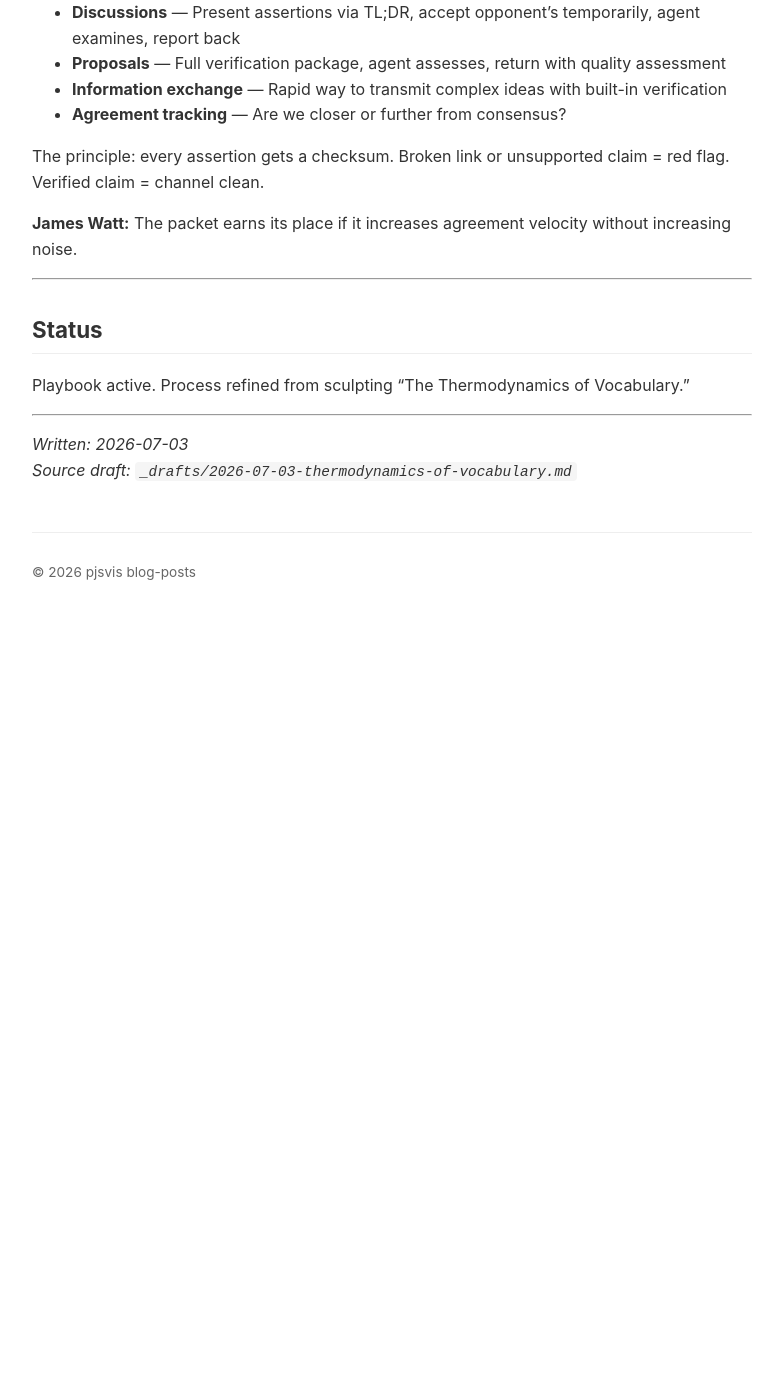
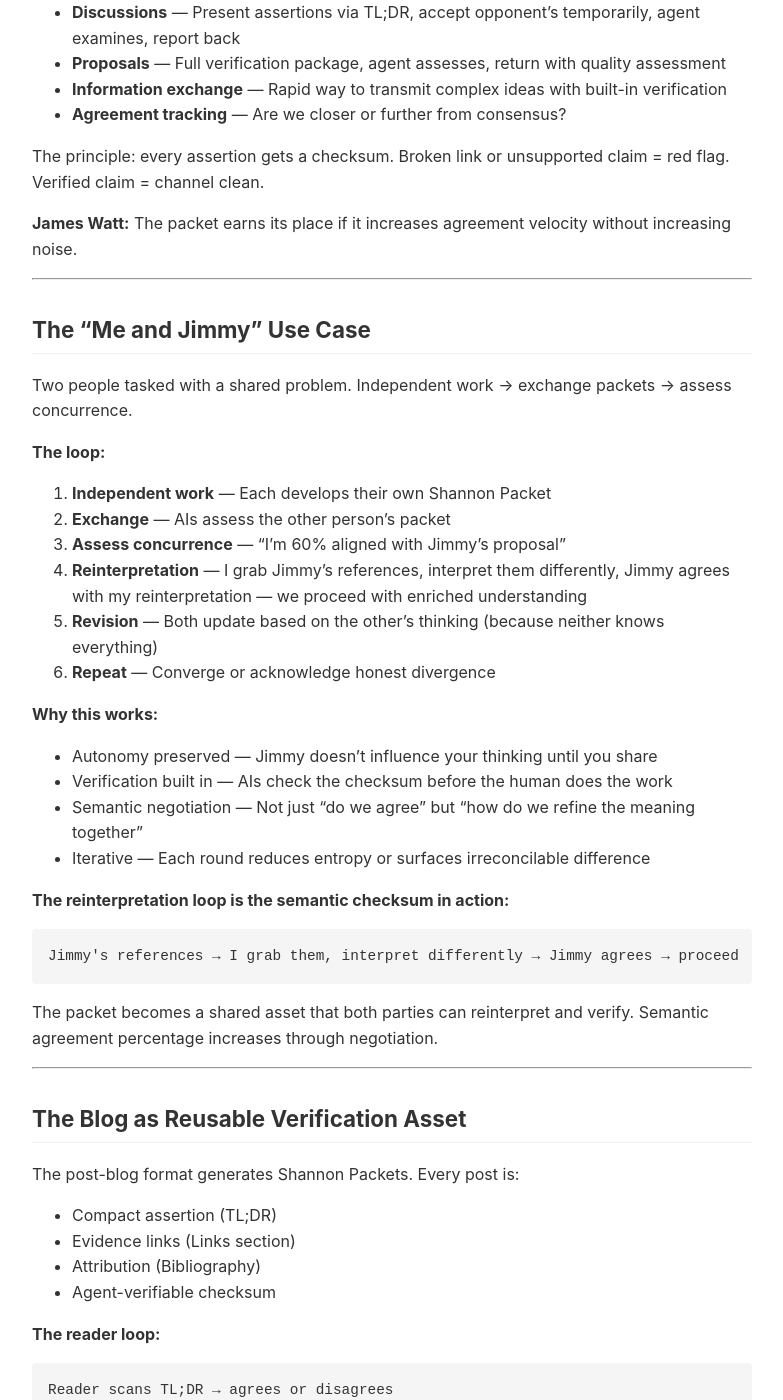
Before and after one commit to pjsvis/blog-posts, a Jekyll site: the page built from playbooks/post-blog-writing-playbook.md, in a window 1280 px wide and 1400 px high, scrolled down 5906 px. Shown: the whole window, without its empty margins (248-1031 px from the left). Built offline with Jekyll 4.4.1, drawn with Linux system fonts in a browser that asks for light colours; our own code applies the rules of GitHub Pages for plain Markdown files; before the commit the page ends 6536 px from its top, so only the background shows below that; some of the changed text lies outside the part shown.

Commit message:
feat(playbook): extend Shannon Packet with 'me and Jimmy' use case + blog as reusable asset
- Me and Jimmy: independent work, exchange, assess concurrence, reinterpret, revise
- Reinterpretation loop: the semantic checksum in action
- Blog as reusable verification asset: reader scans, returns, reinterprets, converges
- Comparison: Medium performance vs Shannon Packet blog
- Extended use cases: due diligence, peer review, strategy, legal, negotiation

````diff
--- a/playbooks/post-blog-writing-playbook.md
+++ b/playbooks/post-blog-writing-playbook.md
@@ -232,6 +232,80 @@ The principle: every assertion gets a checksum. Broken link or unsupported claim
 
 ---
 
+## The "Me and Jimmy" Use Case
+
+Two people tasked with a shared problem. Independent work → exchange packets → assess concurrence.
+
+**The loop:**
+
+1. **Independent work** — Each develops their own Shannon Packet
+2. **Exchange** — AIs assess the other person's packet
+3. **Assess concurrence** — "I'm 60% aligned with Jimmy's proposal"
+4. **Reinterpretation** — I grab Jimmy's references, interpret them differently, Jimmy agrees with my reinterpretation — we proceed with enriched understanding
+5. **Revision** — Both update based on the other's thinking (because neither knows everything)
+6. **Repeat** — Converge or acknowledge honest divergence
+
+**Why this works:**
+
+- Autonomy preserved — Jimmy doesn't influence your thinking until you share
+- Verification built in — AIs check the checksum before the human does the work
+- Semantic negotiation — Not just "do we agree" but "how do we refine the meaning together"
+- Iterative — Each round reduces entropy or surfaces irreconcilable difference
+
+**The reinterpretation loop is the semantic checksum in action:**
+
+```
+Jimmy's references → I grab them, interpret differently → Jimmy agrees → proceed
+```
+
+The packet becomes a shared asset that both parties can reinterpret and verify. Semantic agreement percentage increases through negotiation.
+
+---
+
+## The Blog as Reusable Verification Asset
+
+The post-blog format generates Shannon Packets. Every post is:
+
+- Compact assertion (TL;DR)
+- Evidence links (Links section)
+- Attribution (Bibliography)
+- Agent-verifiable checksum
+
+**The reader loop:**
+
+```
+Reader scans TL;DR → agrees or disagrees
+Reader returns → confirms details
+Reader reinterprets → agent verifies against evidence
+Reader and author converge or diverge
+```
+
+The blog post is not a one-time read. It is a reusable verification asset. Readers come back, check the checksum, confirm or revise their understanding.
+
+**The comparison:**
+
+| The Medium performance | The Shannon Packet blog |
+|------------------------|------------------------|
+| 3000 words, nugget of truth buried | Compact assertion, evidence linked |
+| One-time read, unverifiable | Reusable asset, checksum repeatedly |
+| "Trust me" | "Verify me" |
+| Performance over content | Verification over performance |
+| Nothing better than this | Better than nothing — and better than the alternative |
+
+**Extended use cases:**
+
+| Context | Application |
+|---------|-------------|
+| M&A due diligence | Two parties independently assess a deal, exchange packets, measure concurrence before negotiation |
+| Academic peer review | Structured assertion + evidence, reviewer assesses semantic agreement with author |
+| Business strategy | Two teams develop independent proposals, cross-assess, measure alignment before committing |
+| Legal case assessment | Two lawyers independently assess liability, share packets, identify where reasoning diverges |
+| Negotiation | Each party presents their position as a packet, agents assess overlap, focus discussion on delta |
+
+The Shannon Packet is a tool. It works when both parties want to find the truth. Adversarial contexts break the protocol.
+
+---
+
 ## Status
 
 Playbook active. Process refined from sculpting "The Thermodynamics of Vocabulary."
````
